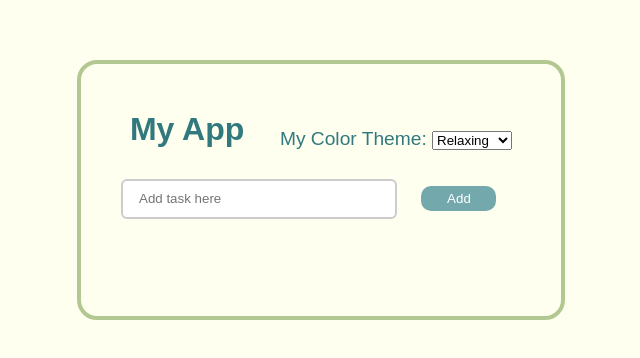
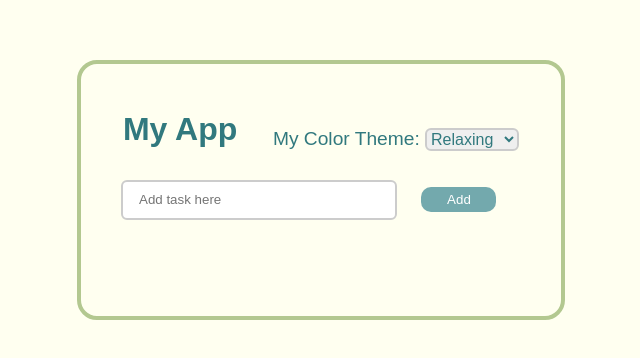
Before and after one commit to minhtran02202/pure-no-framework-to-do, a plain HTML site: page index.html in a window 1280 px wide. Shown: the part 218-576 px from the top of the page, without its empty margins (327-967 px from the left). Drawn offline with Linux system fonts and the light colour scheme; a web font is replaced by a local one.

Commit message:
reanme select id

```diff
--- a/frontend/style.css
+++ b/frontend/style.css
@@ -41,7 +41,7 @@ body {
   font-size: 2em;
 }
 
-select[name="color_themes"] {
+select[name="theme_choice"] {
   font-family: "Ysabeau", sans-serif;
   border: 1px solid #ccc;
   border-radius: 4px;
@@ -135,7 +135,7 @@ button {
   label[for="color_theme"] {
     font-size: 1.2em;
   }
-  select[name="color_themes"] {
+  select[name="theme_choice"] {
     font-size: 1em;
 
     border: 2px solid #ccc;
```
